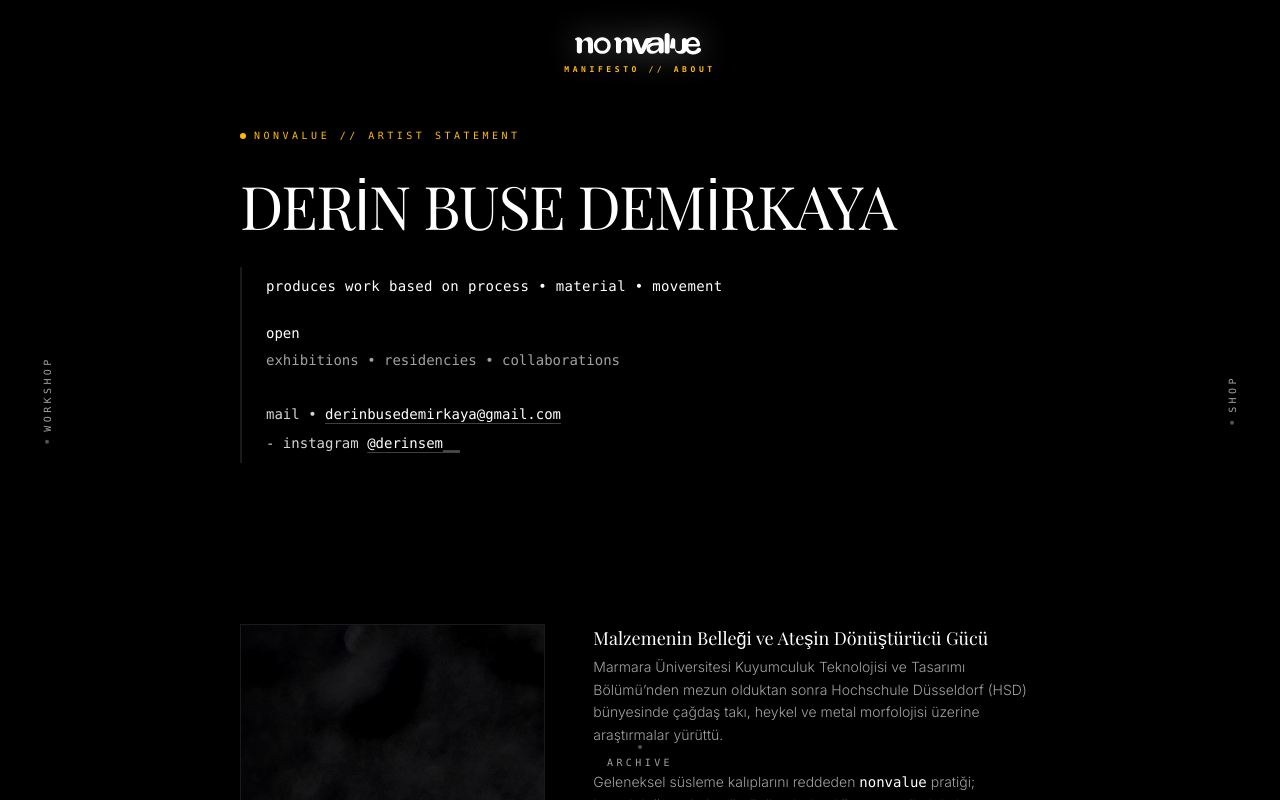
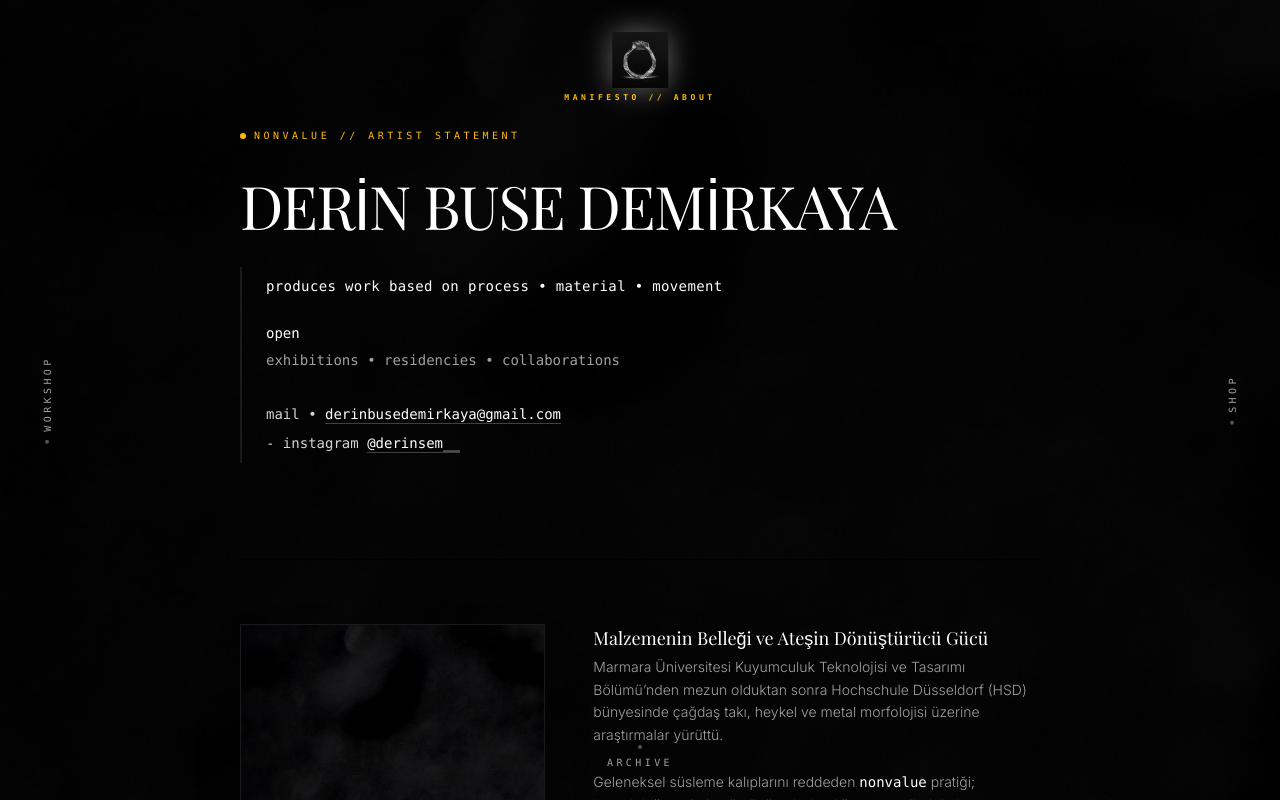
Before and after one commit to OttoJoe1128/derin-demirkaya-web, a Next.js app: page /en/hakkinda in a window 1280 px wide. Shown: the top 800 px of the page. Built offline with nearby package versions, Linux system fonts and the light colour scheme; no server answers; a web font is replaced by a local one.

Commit message:
style: apply site-wide aesthetic background images
Add atmospheric background textures to the homepage and about pages, and update the site logo in the spatial navigation shell to maintain visual consistency.

```diff
--- a/app/[lang]/hakkinda/page.tsx
+++ b/app/[lang]/hakkinda/page.tsx
@@ -8,7 +8,21 @@ export const metadata: Metadata = {
 
 export default function LocalizedHakkindaPage() {
   return (
-    <div className="w-full min-h-screen bg-black text-neutral-200 pt-24 sm:pt-32 pb-32 px-6 sm:px-12 max-w-4xl mx-auto selection:bg-white selection:text-black">
+    <div className="relative w-full min-h-screen bg-black text-neutral-200 overflow-hidden selection:bg-white selection:text-black">
+      {/* 0. ARKA PLAN DOKUSU (Untitled design - 1.png - Hafif Vurgu) */}
+      <div className="fixed inset-0 pointer-events-none z-0">
+        <Image
+          src="/Untitled design - 1.png"
+          alt=""
+          fill
+          priority
+          sizes="100vw"
+          className="object-cover opacity-20 mix-blend-screen"
+          referrerPolicy="no-referrer"
+        />
+      </div>
+
+      <div className="relative z-10 pt-24 sm:pt-32 pb-32 px-6 sm:px-12 max-w-4xl mx-auto">
         {/* 1. ÜST KİMLİK & MİNİMALİST KÜNYE (KURAL 5) */}
         <section className="mb-16 sm:mb-24">
           <div className="flex items-center gap-2 mb-8">
@@ -58,16 +72,17 @@ export default function LocalizedHakkindaPage() {
           </div>
         </section>
 
-      {/* 2. SANATÇI MONOGRAFİSİ & STÜDYO PORTRESİ */}
+        {/* 2. SANATÇI PORTRESİ & MONOGRAFİ (Untitled design - 2.png) */}
         <div className="grid grid-cols-1 md:grid-cols-12 gap-8 sm:gap-12 items-start mb-20 border-t border-neutral-900 pt-16">
           <div className="md:col-span-5 relative aspect-[3/4] w-full border border-neutral-800 bg-neutral-900 overflow-hidden shadow-2xl">
             <Image
-            src="/images/21bf96ed5a3d3e68ed19b405281e9e34.jpg"
+              src="/Untitled design - 2.png"
               alt="Derin Buse Demirkaya"
               fill
               className="object-cover filter contrast-[1.05]"
               sizes="(max-width: 768px) 100vw, 40vw"
               priority
+              referrerPolicy="no-referrer"
             />
           </div>
 
@@ -108,5 +123,6 @@ export default function LocalizedHakkindaPage() {
           </div>
         </section>
       </div>
+    </div>
   );
 }
--- a/app/[lang]/page.tsx
+++ b/app/[lang]/page.tsx
@@ -1,3 +1,17 @@
+import Image from 'next/image';
+
 export default function LocalizedHomePage() {
-  return <main className="min-h-screen w-full bg-black" />;
+  return (
+    <main className="relative min-h-screen w-full bg-black overflow-hidden select-none">
+      <Image
+        src="/websites.jpg"
+        alt=""
+        fill
+        priority
+        className="absolute inset-0 w-full h-full object-cover opacity-60 mix-blend-screen pointer-events-none"
+        sizes="100vw"
+        referrerPolicy="no-referrer"
+      />
+    </main>
+  );
 }
--- a/app/page.tsx
+++ b/app/page.tsx
@@ -1,3 +1,17 @@
+import Image from 'next/image';
+
 export default function RootHomePage() {
-  return <main className="min-h-screen w-full bg-black" />;
+  return (
+    <main className="relative min-h-screen w-full bg-black overflow-hidden select-none">
+      <Image
+        src="/websites.jpg"
+        alt=""
+        fill
+        priority
+        className="absolute inset-0 w-full h-full object-cover opacity-60 mix-blend-screen pointer-events-none"
+        sizes="100vw"
+        referrerPolicy="no-referrer"
+      />
+    </main>
+  );
 }
--- a/components/SpatialLayoutShell.tsx
+++ b/components/SpatialLayoutShell.tsx
@@ -167,14 +167,14 @@ export default function SpatialLayoutShell({
             className="group flex flex-col items-center tracking-widest transition-opacity duration-300 hover:opacity-100 p-2"
             title="nonvalue — Hakkında & Manifesto"
           >
-            <div className="relative flex items-center justify-center">
+            <div className="relative w-14 h-14 flex items-center justify-center mix-blend-screen">
               <Image
-                src="/nonvalue-wordmark-white.svg"
+                src="/nvdarklogo.jpg"
                 alt="nonvalue"
-                width={160}
-                height={32}
+                width={56}
+                height={56}
                 priority
-                className="h-5 sm:h-6 md:h-7 w-auto object-contain filter drop-shadow-[0_0_15px_rgba(255,255,255,0.4)] group-hover:drop-shadow-[0_0_20px_rgba(255,255,255,0.7)] transition-all"
+                className="w-14 h-14 object-contain mix-blend-screen filter drop-shadow-[0_0_15px_rgba(255,255,255,0.4)] group-hover:drop-shadow-[0_0_20px_rgba(255,255,255,0.7)] transition-all"
               />
             </div>
 
```
Also changed, not shown: public/Untitled design - 1.png (added), public/Untitled design - 2.png (added). Lines whose indentation alone changed are shown as unchanged.
